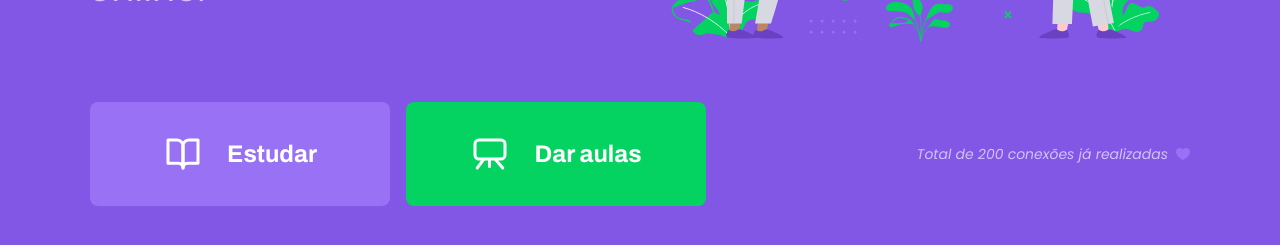
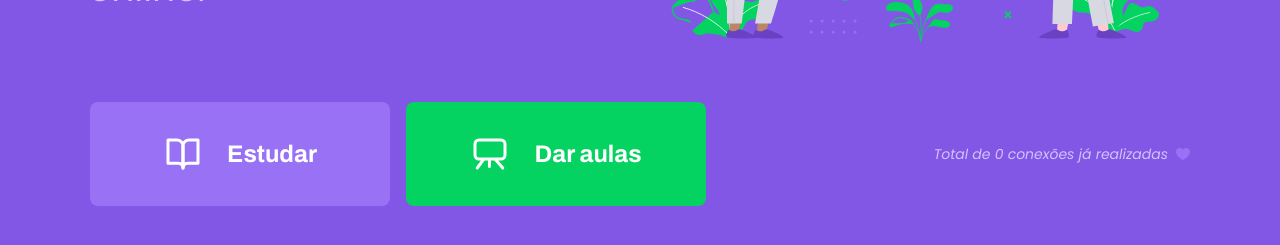
Before and after one commit to AlexandreAkao/NLW-2.0, a React (Create React App) app in the folder web/: page / in a window 1280 px wide. Shown: the part 421-666 px from the top of the page. Built offline with nearby package versions, Linux system fonts and the light colour scheme; no server answers.

Commit message:
landing page connection with backend

```diff
--- a/web/src/pages/Landing/index.tsx
+++ b/web/src/pages/Landing/index.tsx
@@ -1,5 +1,7 @@
-import React from 'react';
+import React, { useState, useEffect } from 'react';
 import { Link } from 'react-router-dom';
+
+import api from '../../services/api';
 
 import logoImg from '../../assets/images/logo.svg';
 import landingImg from '../../assets/images/landing.svg';
@@ -10,6 +12,14 @@
 import './styles.css';
 
 function Landing() {
+  const [totalConnections, setTotalConnections] = useState(0);
+
+  useEffect(() => {
+    api.get('connections').then(response => {
+      setTotalConnections(response.data.total);
+    })
+  }, []);
+
   return (
     <div id="page-landing">
       <div id="page-landing-content" className="container">
@@ -37,7 +47,7 @@
         </div>
 
         <span className="total-connections">
-          Total de 200 conexões já realizadas
+          Total de {totalConnections} conexões já realizadas
           <img src={purpleHeartIcon} alt="Coração roxo"/>
         </span>
       </div>
--- /dev/null
+++ b/web/src/services/api.ts
@@ -0,0 +1,7 @@
+import axios from 'axios';
+
+const api = axios.create({
+  baseURL: 'http://localhost:3333'
+});
+
+export default api;
```
